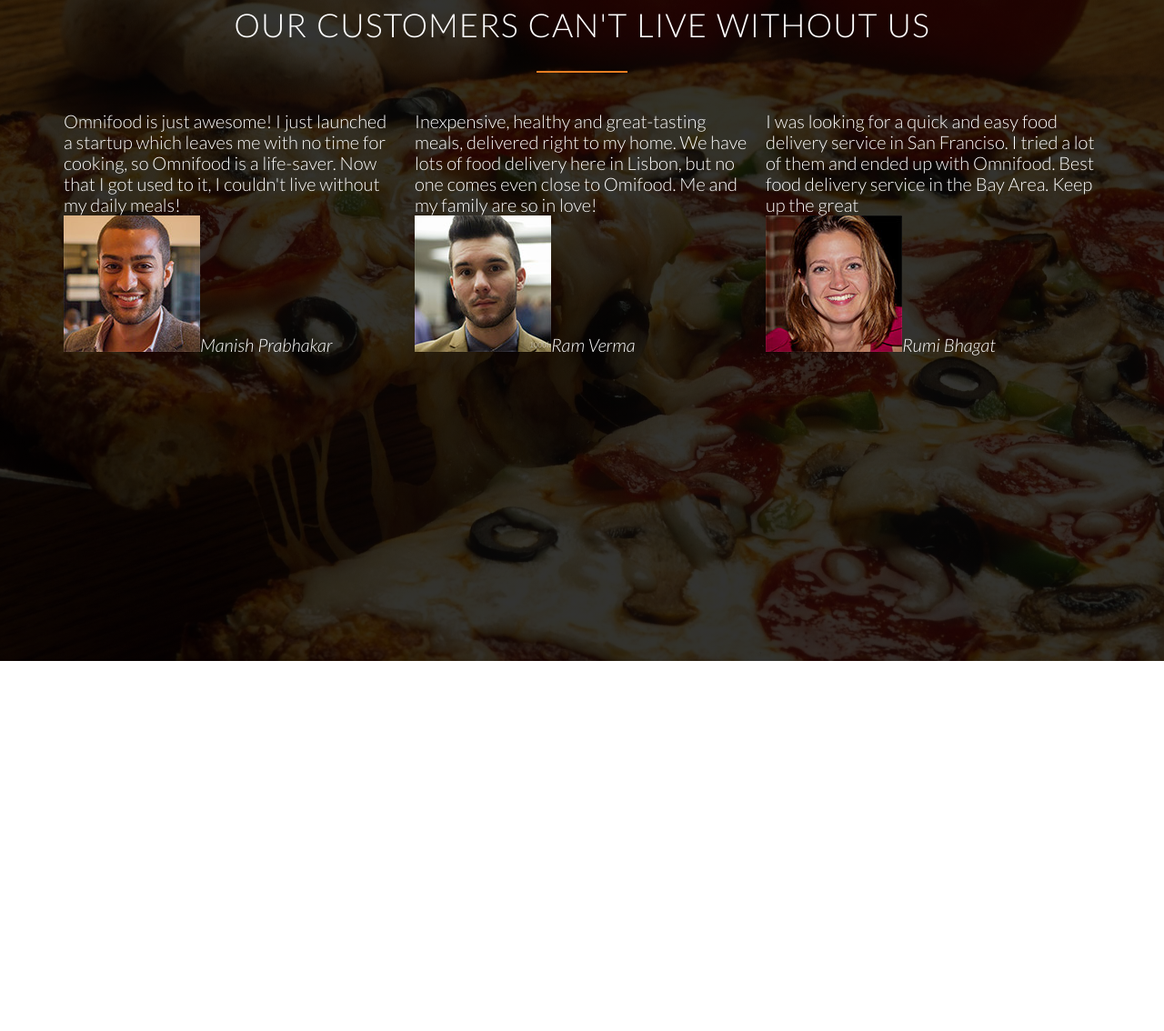
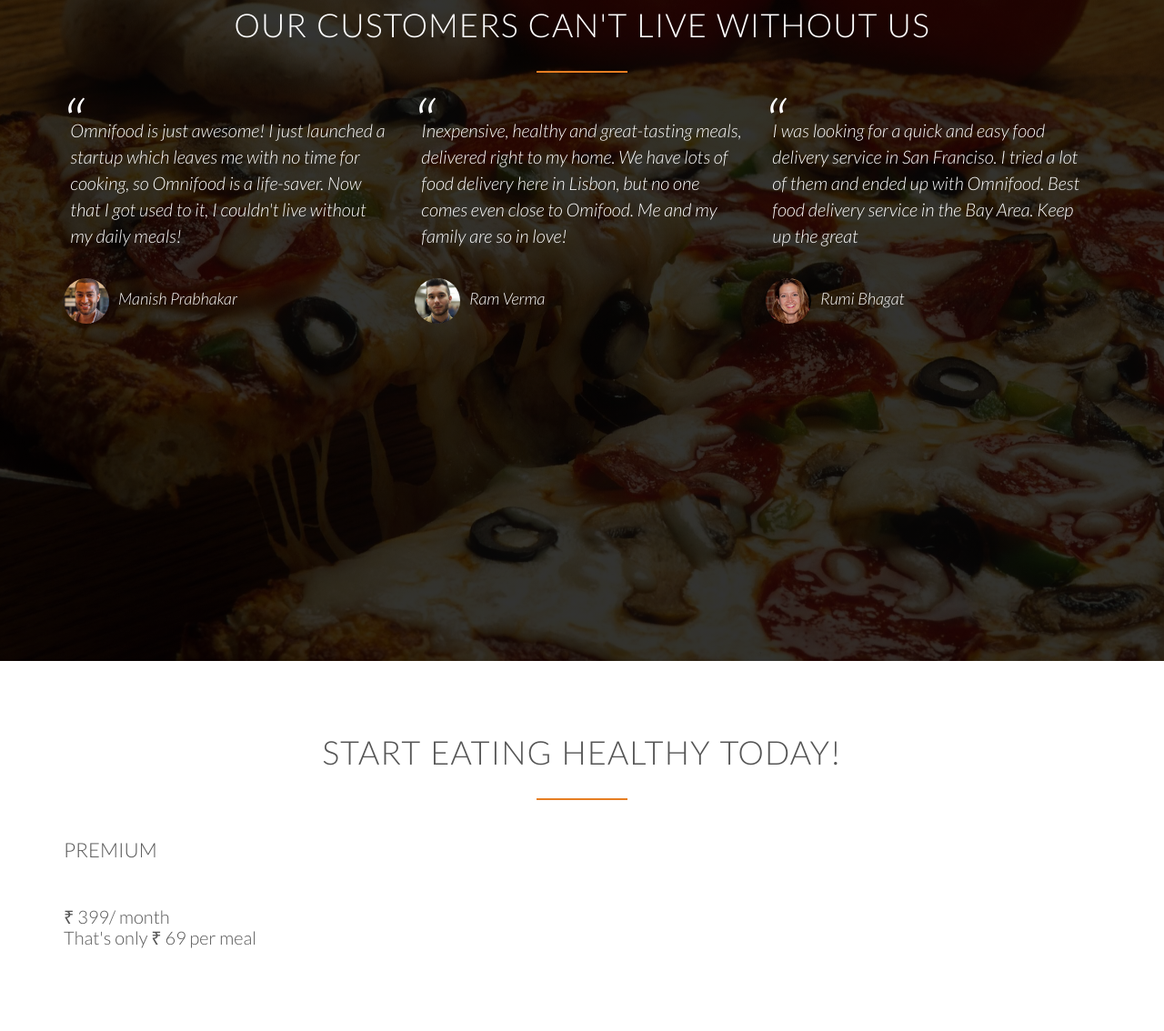
Before and after one commit to adyujjwal/ResponsiveUI_html_CSS, a plain HTML site: page index.html in a window 1280 px wide. Shown: the part 3480-4614 px from the top of the page at 91% size. Before the commit the page ends 4207 px from the top, so only its background shows below. Drawn offline with Linux system fonts and the light colour scheme; files whose address does not match are found by name.

Commit message:
almost coming to the end

```diff
--- a/Resources/css/style.css
+++ b/Resources/css/style.css
@@ -30,6 +30,7 @@ header{
     height: 100vh;
     background-size: cover;
     background-position: center;
+    background-attachment: fixed;
 
 }
 .hero-text-box{
@@ -201,6 +202,39 @@ a:visited{
 
 }
 
+
+blockquote{
+    padding: 2%;
+    font-style: italic;
+    line-height: 145%;
+    position: relative;
+}
+cite{
+    font-size: 90%;
+    margin-top: 25px;
+     display: block;
+
+
+}
+
+blockquote:before{
+    content: "\201C";
+    font-size: 400%;
+    display: block;
+    position:absolute;
+    top: 0;
+    left: -3px;
+}
+
+cite img{
+    height: 50px;
+    border-radius: 50%;
+    margin-right: 10px;
+    vertical-align: middle;
+}
+
+
+
 .section-testimonials{
 
     background-image:  linear-gradient(rgba(0, 0, 0, 0.8),rgba(0, 0, 0, 0.8)),url(img/back-customers.jpg);
--- a/index.html
+++ b/index.html
@@ -336,6 +336,39 @@
 
         </section>
 
+        <section class="section-plans">
+
+
+        <div class="row">
+            <h2>Start Eating Healthy Today!</h2>
+
+            <div class="row">
+            <div class = "col span-1-of-3">
+                <div class="plan-box">
+
+                <div>
+                    <h3>Premium</h3>
+                    <p class="plan-price">&#8377; 399/ month</p>
+                    <p class="plan-price-meal">That's only &#8377; 69 per meal </p>
+                    </div>
+                    <div>
+
+
+                    </div>
+                    <div>
+
+
+                    </div>
+                </div>
+                </div>
+
+
+            </div>
+
+            </div>
+
+        </section>
+
 
     </body>
 </html>
```
